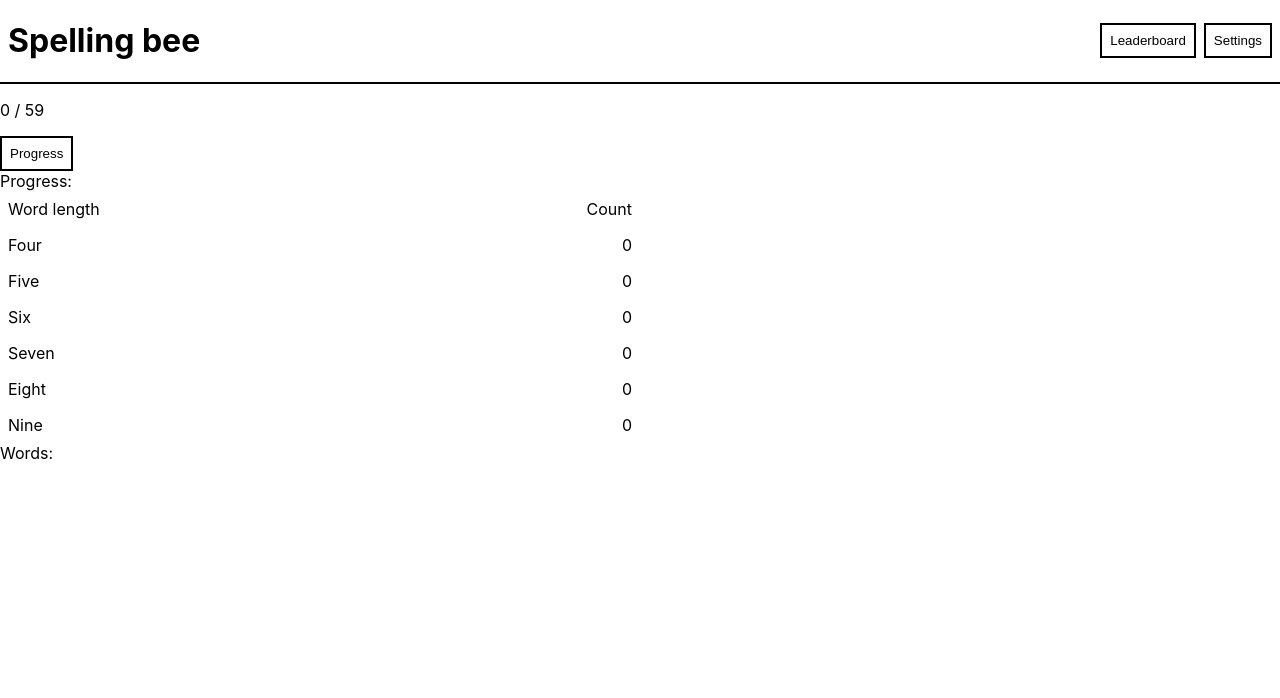
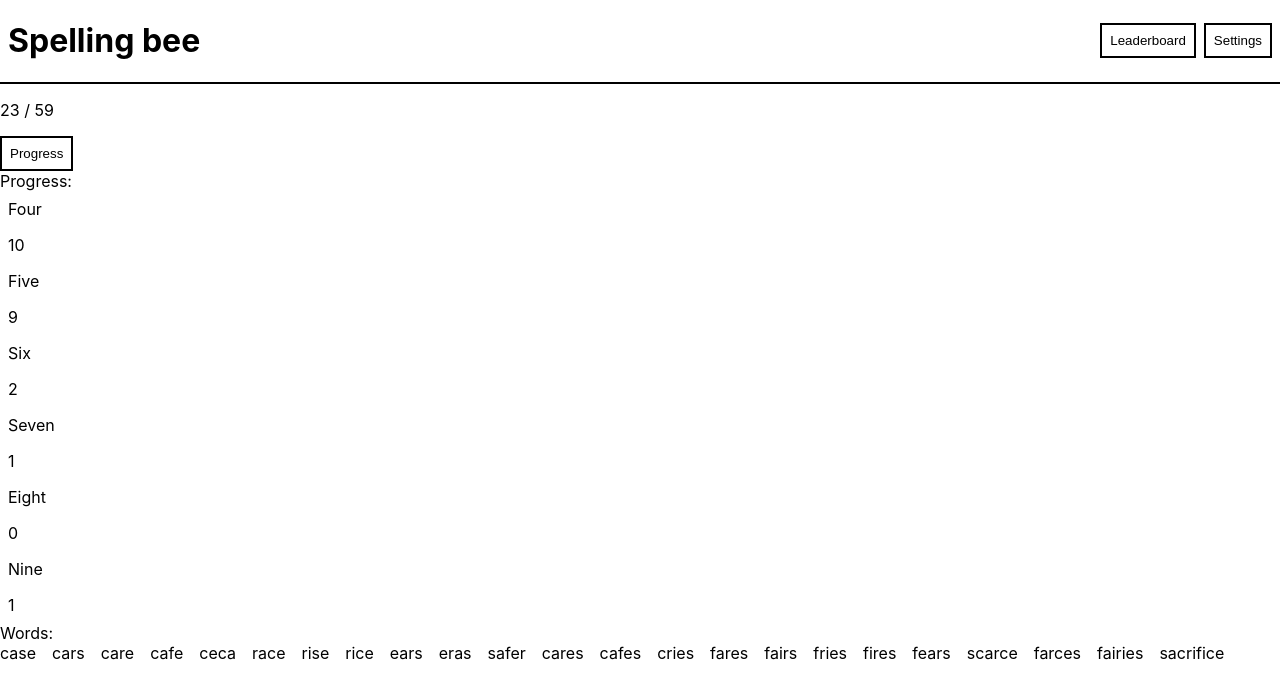
Before and after one commit to akflds/nigel-plebes, a React (Create React App) app: page / in a window 1280 px wide. Both pictures are taken after a click on the button "Progress". Shown: the top 698 px of the page. Built offline with nearby package versions, Linux system fonts and the light colour scheme.

Commit message:
funky styles

```diff
--- a/src/components/Gameboard.jsx
+++ b/src/components/Gameboard.jsx
@@ -3,7 +3,31 @@ import Scoreboard from "./Scoreboard";
 import LetterGrid from "./LetterGrid";
 
 const Gameboard = ({ gameWord }) => {
-  const [foundWords, setFoundWords] = useState([]);
+  const [foundWords, setFoundWords] = useState([
+    "case",
+    "cars",
+    "care",
+    "cafe",
+    "ceca",
+    "race",
+    "rise",
+    "rice",
+    "ears",
+    "eras",
+    "safer",
+    "cares",
+    "cafes",
+    "cries",
+    "fares",
+    "fairs",
+    "fries",
+    "fires",
+    "fears",
+    "scarce",
+    "farces",
+    "fairies",
+    "sacrifice",
+  ]);
   const [showProgress, setShowProgress] = useState(false);
 
   return (
--- a/src/components/Progress.jsx
+++ b/src/components/Progress.jsx
@@ -7,10 +7,6 @@ const Progress = ({ foundWords }) => {
     <div className={styles.progress}>
       <p>Progress:</p>
       <ul>
-        <li>
-          <p>Word length</p>
-          <p>Count</p>
-        </li>
         {wordLengths.map((len, i) => {
           return (
             <li key={len}>
@@ -20,7 +16,7 @@ const Progress = ({ foundWords }) => {
           );
         })}
       </ul>
-      <div className={styles.foundWords}>
+      <div className={styles.words}>
         <p>Words:</p>
         <ul>
           {foundWords.map((word) => {
--- a/src/components/Progress.module.css
+++ b/src/components/Progress.module.css
@@ -9,18 +9,13 @@
   list-style-type: none;
 }
 
-.progress li {
-  width: 50%;
-  display: flex;
-  flex-direction: row;
-  justify-content: space-between;
-}
-
 .progress li p {
   padding: 0.5rem;
 }
 
-.foundWords ul {
+.words ul {
   display: flex;
+  flex-direction: row;
   flex-wrap: wrap;
+  gap: 1rem;
 }
```
